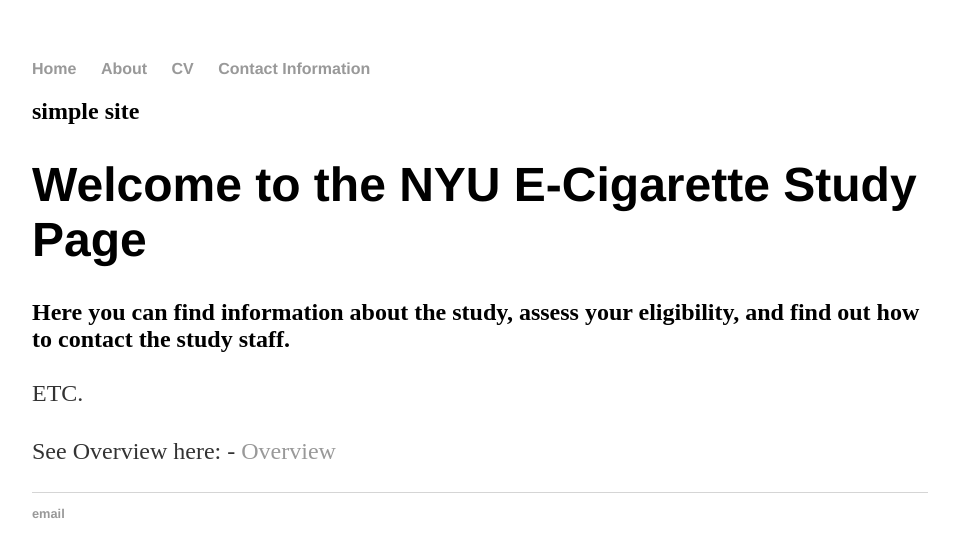
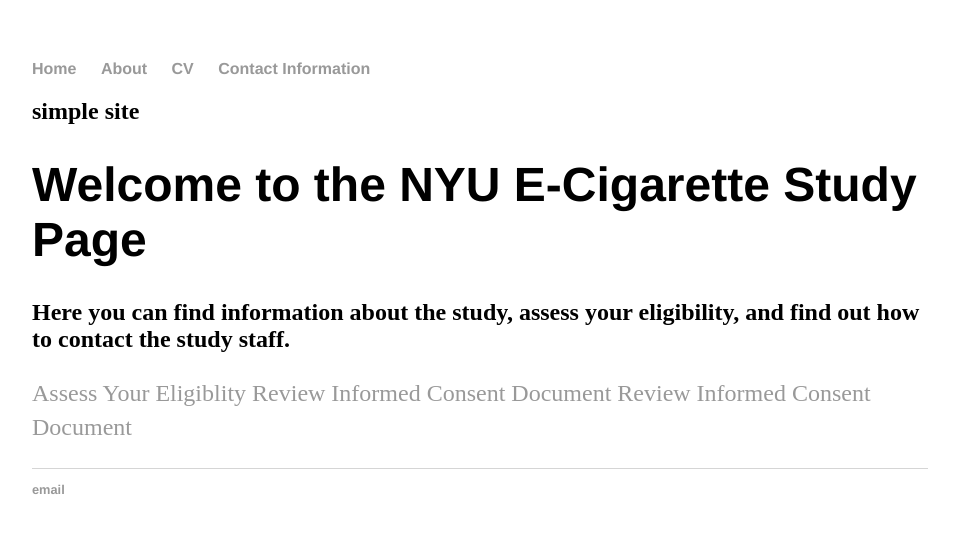
Before and after one commit to nyu-mhealth/juul_study_page, a Jekyll site: the page built from index.md, in a window 1280 px wide. Shown: the top 557 px of the page, without its empty margins (160-1119 px from the left). Built offline with Jekyll 4.4.1, drawn with Linux system fonts in a browser that asks for light colours.

Commit message:
Update index.md

```diff
--- a/index.md
+++ b/index.md
@@ -7,6 +7,6 @@
 
 ## Here you can find information about the study, assess your eligibility, and find out how to contact the study staff.
 
-ETC.
-
-See Overview here: - [Overview](pages/consent_link.html)
+[Assess Your Eligiblity](https://nyu.qualtrics.com/jfe/form/SV_7R0troHmfry4MDj)
+[Review Informed Consent Document](https://nyu.qualtrics.com/jfe/form/SV_7R0troHmfry4MDj)
+[Review Informed Consent Document](pages/consent_link.html)
```
